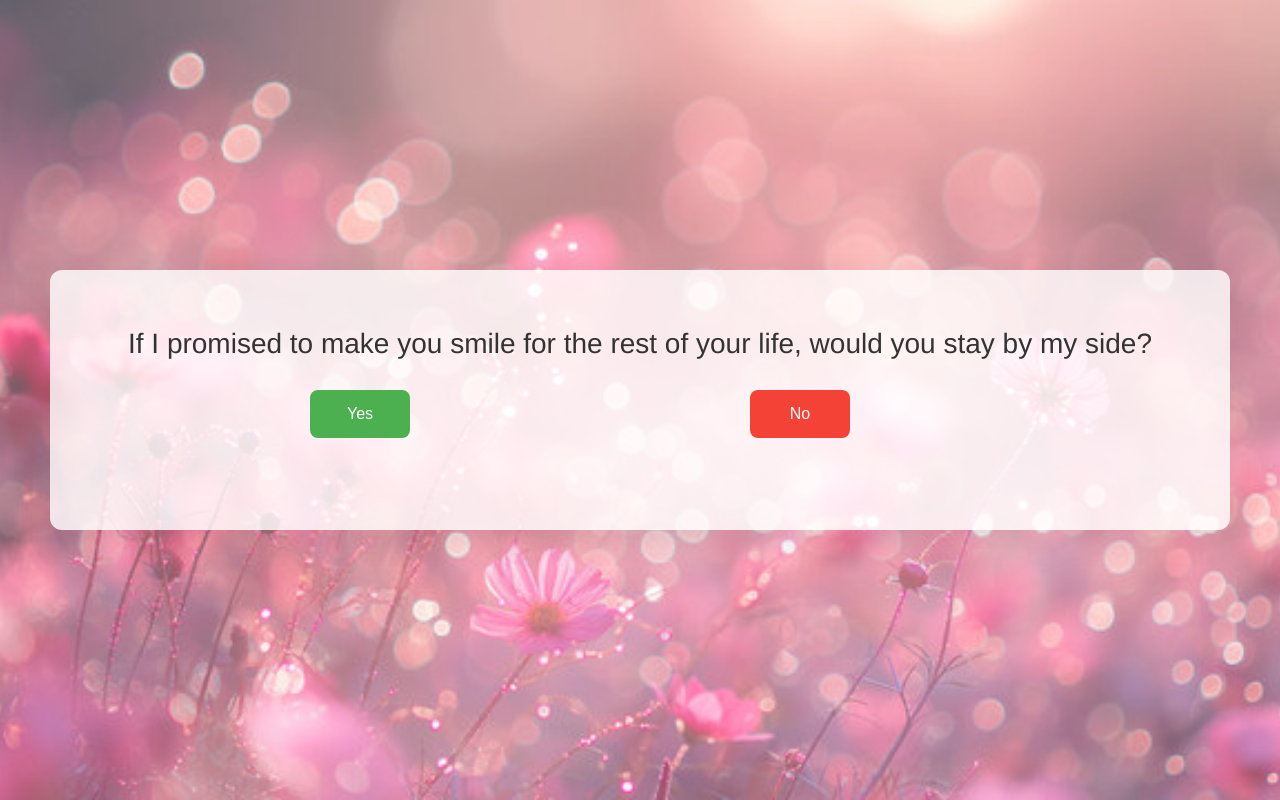
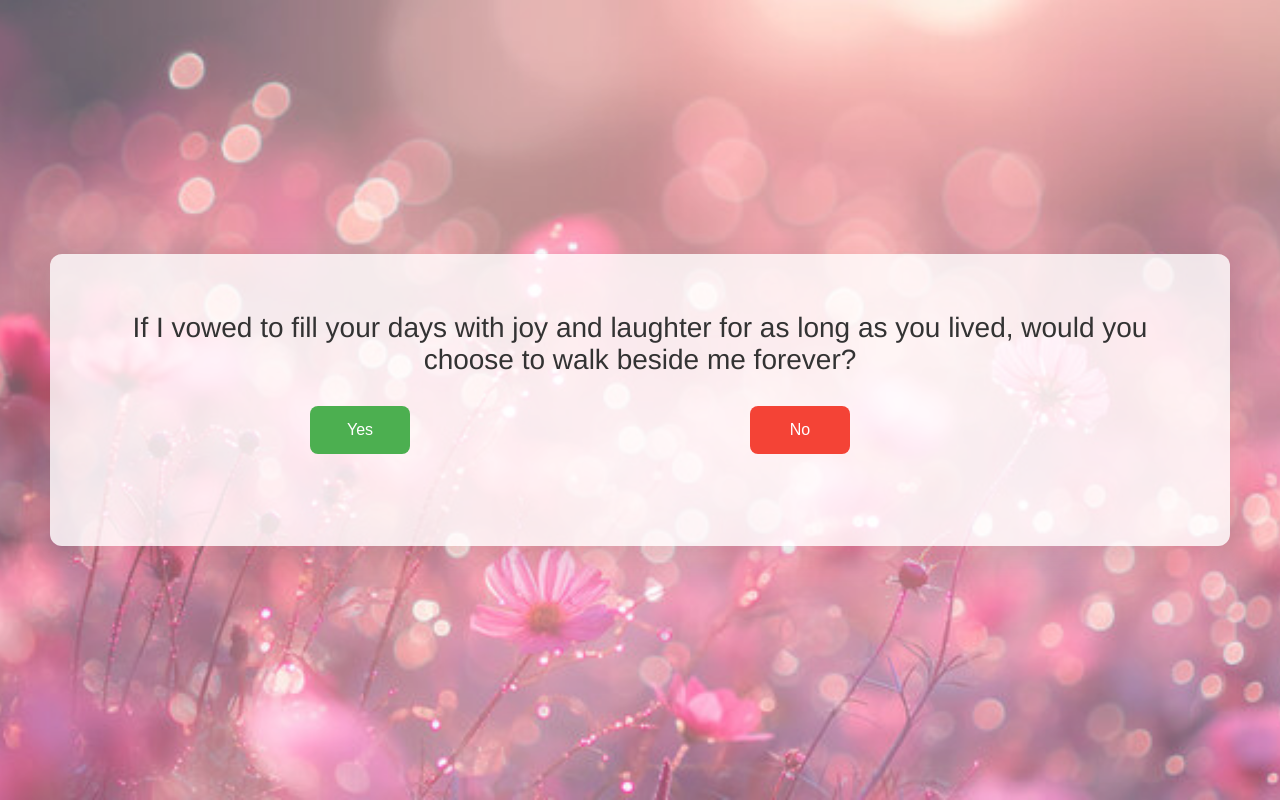
Before and after one commit to aniket-703/Life-Question, a plain HTML site: page index.html in a window 1280 px wide. Drawn offline with Linux system fonts and the light colour scheme.

Commit message:
Update index.html

```diff
--- a/index.html
+++ b/index.html
@@ -136,7 +136,7 @@
 </head>
 <body>
   <div class="container">
-    <h1>If I promised to make you smile for the rest of your life, would you stay by my side?</h1>
+    <h1>If I vowed to fill your days with joy and laughter for as long as you lived, would you choose to walk beside me forever?</h1>
     <div class="buttons">
       <button id="yesButton">Yes</button>
       <button id="noButton">No</button>
```
